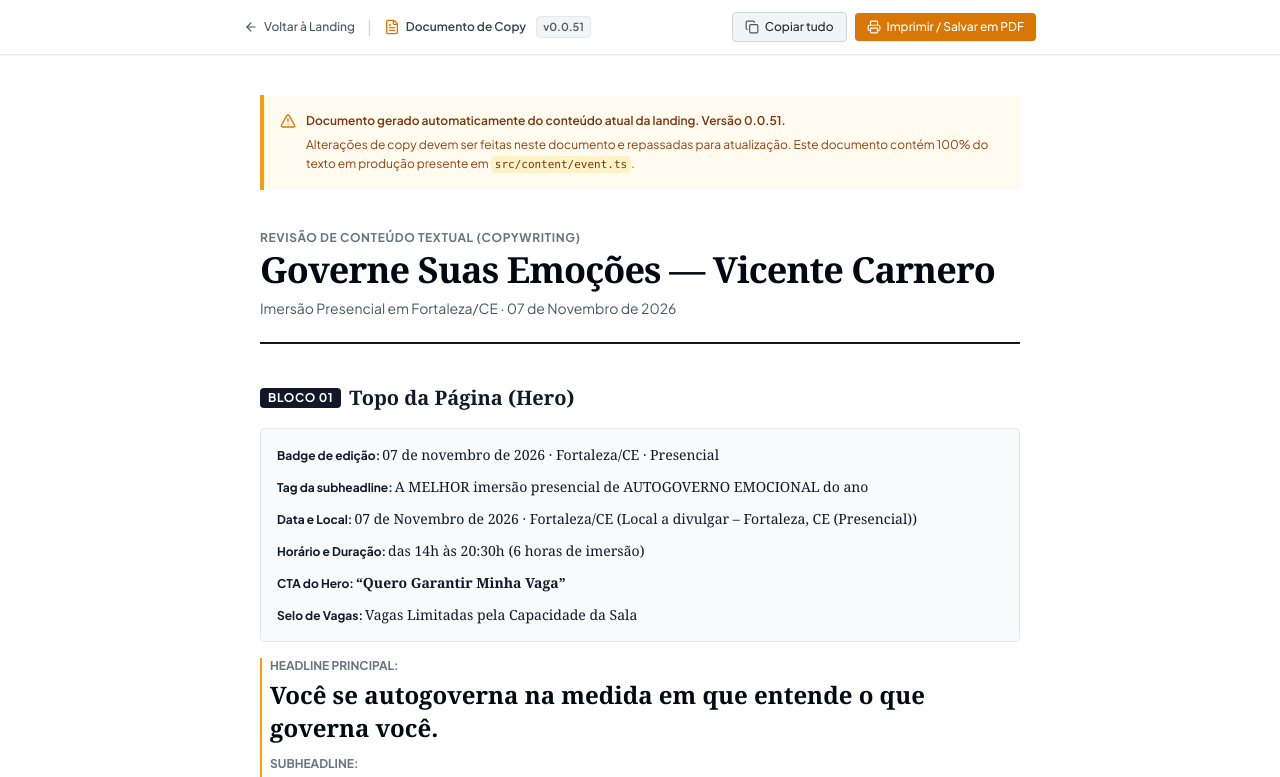
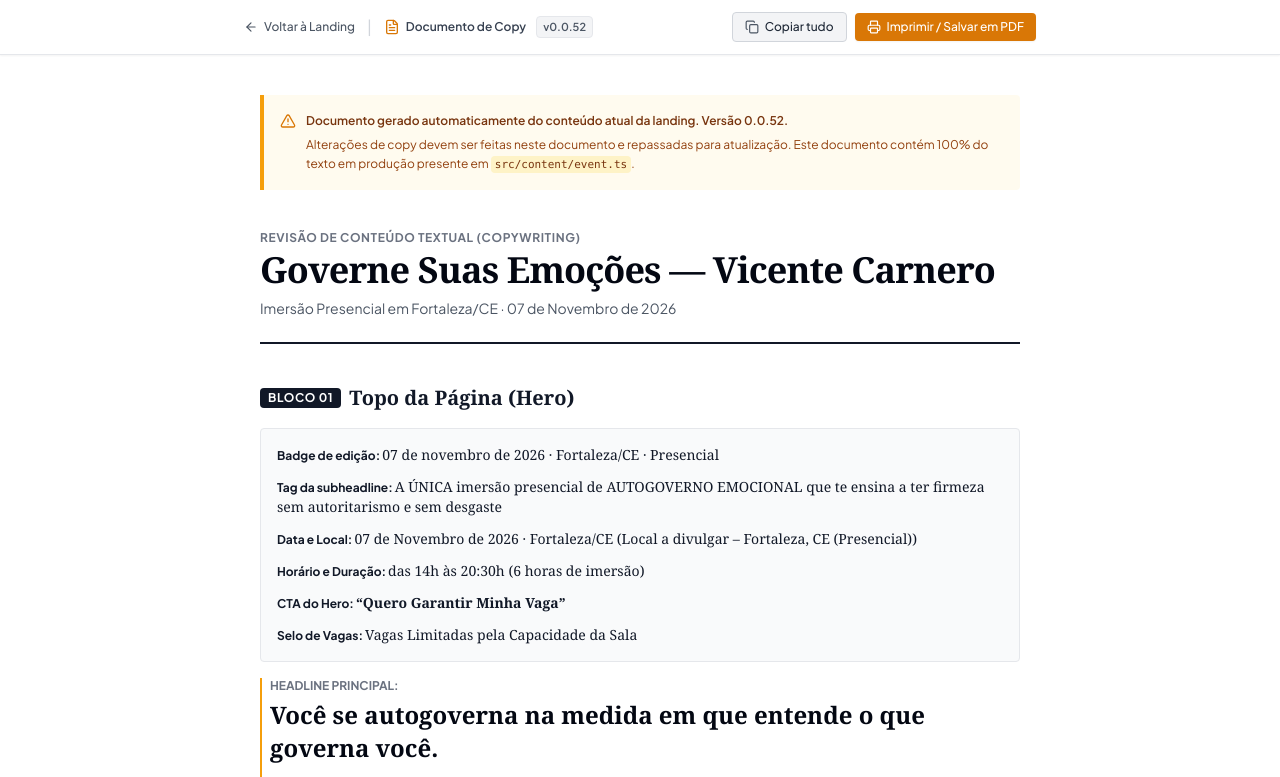
Before and after one commit to Marcelribeiro777/landing-page-vicente-governe-suas-emo-es, a React (Vite) app: page /conteudo in a window 1280 px wide. Shown: the top 777 px of the page. Built offline with nearby package versions, Linux system fonts and the light colour scheme; a web font is replaced by a local one.

Commit message:
Atualiza texto do badge do hero e incrementa versão para 0.0.52

```diff
--- a/package.json
+++ b/package.json
@@ -2,7 +2,7 @@
   "name": "skip-react-template",
   "description": "A frontend React Vite TypeScript Shadcn UI template for Skip projects",
   "private": true,
-  "version": "0.0.51",
+  "version": "0.0.52",
   "type": "module",
   "scripts": {
     "start": "vite dev",
--- a/src/components/event/EventHero.tsx
+++ b/src/components/event/EventHero.tsx
@@ -50,8 +50,9 @@ export function EventHero() {
 
         {/* Subtitle tag / Eyebrow */}
         <span className="inline-block text-xs sm:text-base md:text-xl lg:text-2xl font-extrabold tracking-wide text-[#F2EFE6] mb-5 px-3 sm:px-4 py-1.5 max-w-3xl leading-snug drop-shadow-sm">
-          <span className="text-[#E8A020]">A MELHOR</span> imersão presencial de{' '}
-          <span className="text-[#E8A020]">AUTOGOVERNO EMOCIONAL</span> do ano
+          <span className="text-[#E8A020]">A ÚNICA</span> imersão presencial de{' '}
+          <span className="text-[#E8A020]">AUTOGOVERNO EMOCIONAL</span> que te ensina a ter firmeza
+          sem autoritarismo e sem desgaste
         </span>
 
         {/* Main Headline */}
--- a/src/content/event.ts
+++ b/src/content/event.ts
@@ -168,7 +168,8 @@ export const eventContent: EventData = {
     logoUrl: '/logo-jvc.png',
     logoAlt: 'Logo Vicente Carnero - Governe suas emoções',
     editionBadge: '07 de novembro de 2026 · Fortaleza/CE · Presencial',
-    subheadlineTag: 'A MELHOR imersão presencial de AUTOGOVERNO EMOCIONAL do ano',
+    subheadlineTag:
+      'A ÚNICA imersão presencial de AUTOGOVERNO EMOCIONAL que te ensina a ter firmeza sem autoritarismo e sem desgaste',
     headline: 'Você se autogoverna na medida em que entende o que governa você.',
     subheadline:
       'Governar suas emoções não muda o que você sente — muda quem você é com quem você ama. Em 6 horas, você aprende a trocar reações automáticas por escolhas conscientes.',
--- a/src/lib/pocketbase/schema.json
+++ b/src/lib/pocketbase/schema.json
@@ -1,5 +1,5 @@
 {
-  "generatedAt": "2026-09-13T02:39:47.428Z",
+  "generatedAt": "2026-09-14T16:09:00.747Z",
   "collections": [
     {
       "name": "users",
```
Also changed, not shown: .skip.config.json.
